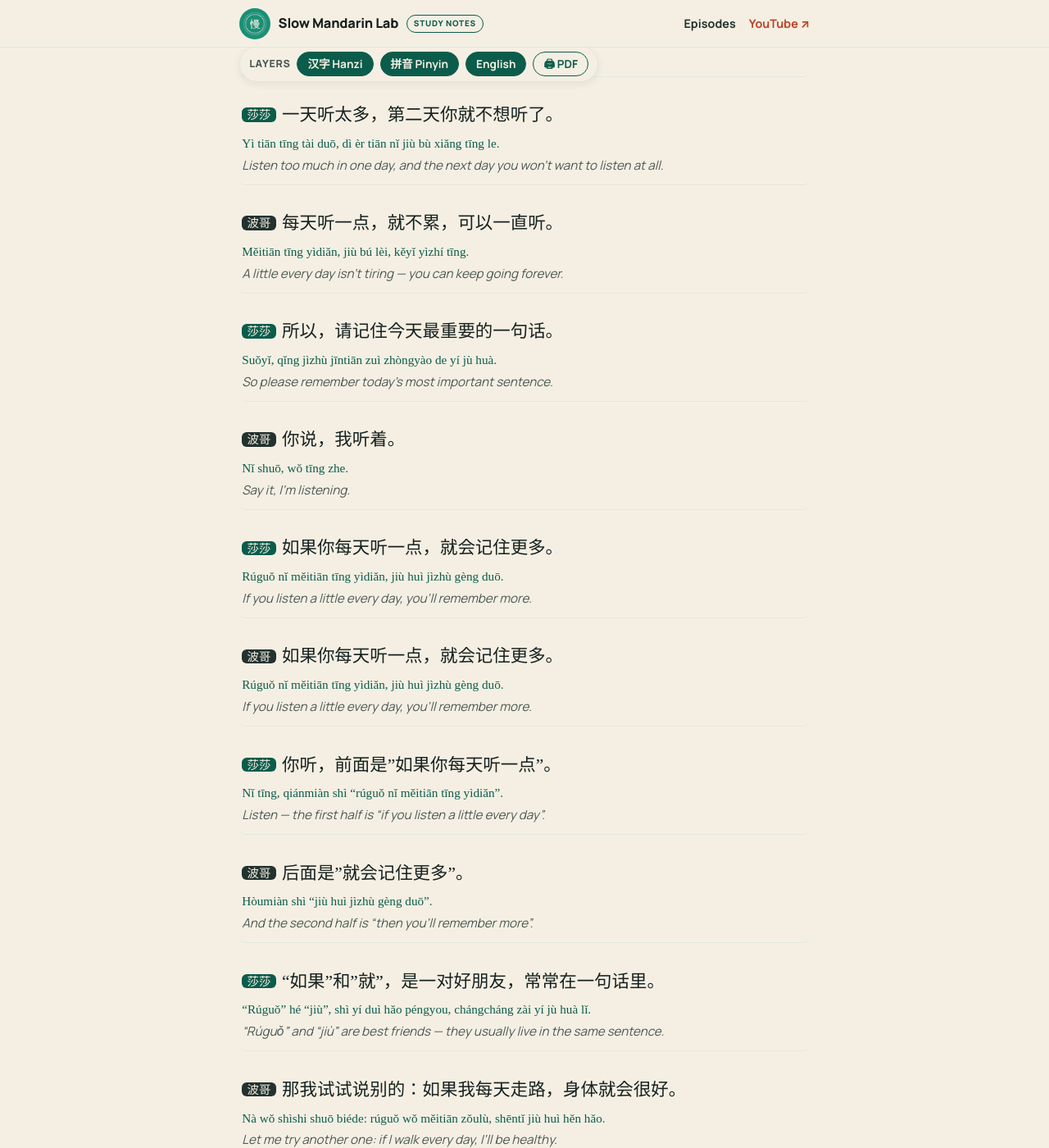
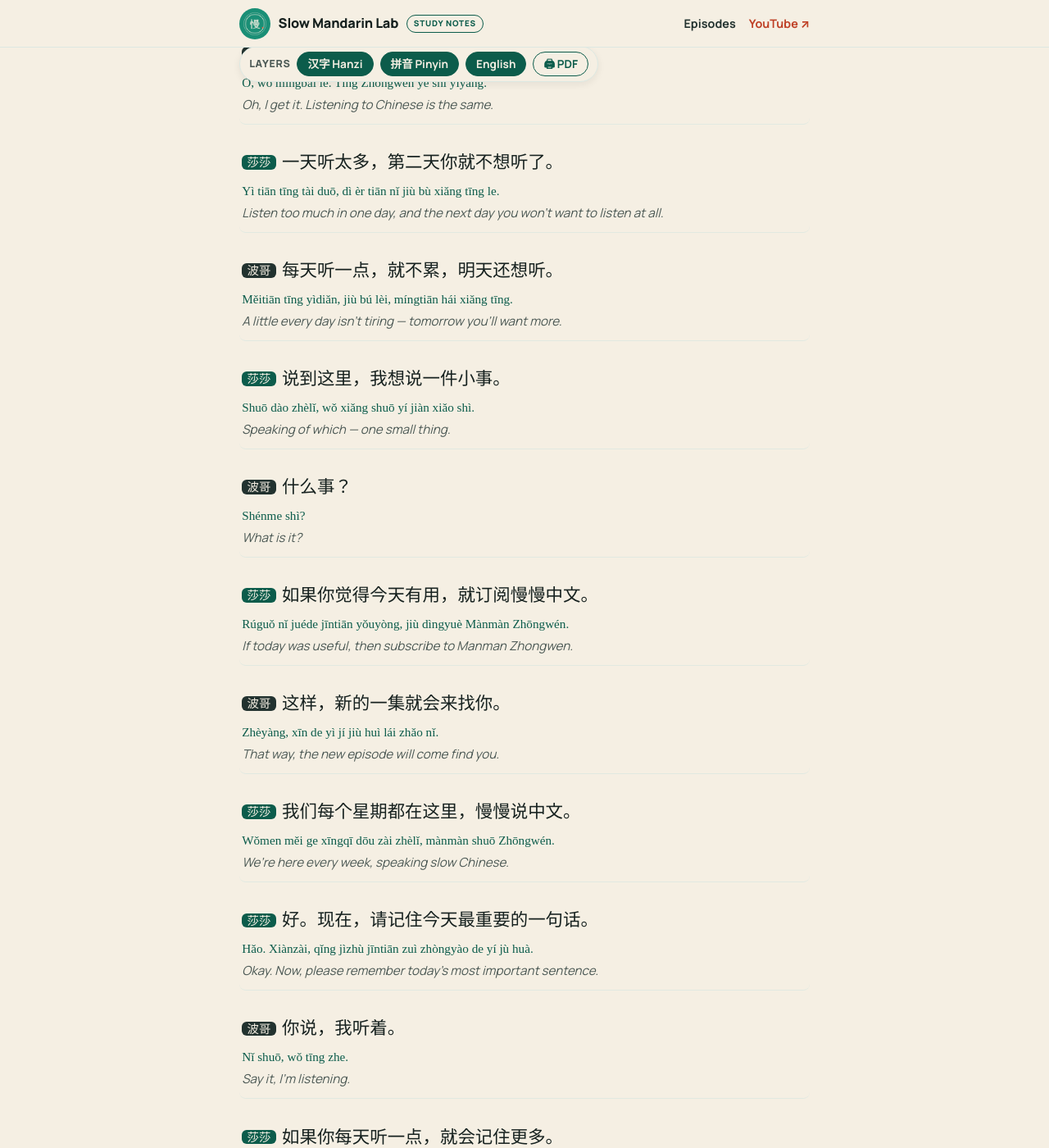
Before and after one commit to bowang168/slow-mandarin-lab, a Jekyll site: the page built from episodes/001-why-you-forget-chinese-words.md, in a window 1280 px wide and 1400 px high, scrolled down 14689 px. Shown: the whole window at 82% size. Built offline with Jekyll 4.4.1, drawn with Linux system fonts in a browser that asks for light colours; some web fonts are replaced; some of the changed text lies outside the part shown.

Commit message:
sync(ep001): CTA repositioning + five in-level vocabulary swaps from lexical gate pass

```diff
--- a/episodes/001-why-you-forget-chinese-words.md
+++ b/episodes/001-why-you-forget-chinese-words.md
@@ -4,6 +4,7 @@ title: "Why You Forget Chinese Words · 为什么你记不住中文词"
 description: "Full transcript with Hanzi, pinyin and English, key vocabulary, and the 如果…就… pattern — free study notes for Slow Mandarin Lab Episode 1."
 permalink: /episodes/001-why-you-forget-chinese-words/
 ---
+
 
 **Slow Mandarin Lab · Episode 1** — free study notes
 Video: *link added on publish* · Channel: [youtube.com/@SlowMandarinLab](https://www.youtube.com/@SlowMandarinLab)
@@ -212,9 +213,41 @@ Duì. Jiàn yí cì, huì wàng; chángcháng jiàn, jiù jìzhù le.
 Ó — jiàn yí cì, huì wàng; chángcháng jiàn, jiù jìzhù le.
 *Oh — meet once, forget; meet often, remember.*
 
-**莎莎：**小美学了十个词，可是每个词，她只见了一次。
-Xiǎoměi xué le shí ge cí, kěshì měi ge cí, tā zhǐ jiàn le yí cì.
-*Xiaomei learned ten words, but she only met each word once.*
+### 小任务 · Your turn
+
+**莎莎：**现在，请你做一件小事。
+Xiànzài, qǐng nǐ zuò yí jiàn xiǎo shì.
+*Now, please do one small thing.*
+
+**波哥：**什么小事？
+Shénme xiǎo shì?
+*What small thing?*
+
+**莎莎：**用"忘了"说一句话，写在评论区。
+Yòng "wàng le" shuō yí jù huà, xiě zài pínglùnqū.
+*Make one sentence with "wàng le" and write it in the comments.*
+
+**波哥：**我先来：我忘了他的名字。
+Wǒ xiān lái: wǒ wàng le tā de míngzi.
+*I'll go first: I forgot his name.*
+
+**莎莎：**很好。再来一句？
+Hěn hǎo. Zài lái yí jù?
+*Nice. One more?*
+
+**波哥：**哎呀，我忘了买牛奶！
+Āiyā, wǒ wàng le mǎi niúnǎi!
+*Oh no, I forgot to buy milk!*
+
+**莎莎：**哈哈，太好了。你也写一句，我们会看，也会回你。
+Hāhā, tài hǎo le. Nǐ yě xiě yí jù, wǒmen huì kàn, yě huì huí nǐ.
+*Haha, perfect. You write one too — we read them and we reply.*
+
+### 第一部分（续）· Words are like friends, continued
+
+**莎莎：**好，回到小美。她学了十个词，可是每个词，她只见了一次。
+Hǎo, huí dào Xiǎoměi. Tā xué le shí ge cí, kěshì měi ge cí, tā zhǐ jiàn le yí cì.
+*Okay, back to Xiaomei. She learned ten words — but met each one only once.*
 
 **波哥：**所以今天早上，那些词都走了。
 Suǒyǐ jīntiān zǎoshang, nàxiē cí dōu zǒu le.
@@ -348,13 +351,13 @@ Kěshì, shuō gěi shéi tīng ne? Wǒ méiyǒu Zhōngguó péngyou.
 Shuō gěi zìjǐ tīng, yě kěyǐ. Zài jiālǐ shuō, zǒulù de shíhou shuō.
 *Saying it to yourself works too. At home, or while you walk.*
 
-**波哥：**一个人说话，不奇怪吗？
-Yí ge rén shuōhuà, bù qíguài ma?
-*Talking to myself — isn't that weird?*
+**波哥：**一个人说话，没问题吗？
+Yí ge rén shuōhuà, méi wèntí ma?
+*Talking to myself — is that okay?*
 
-**莎莎：**不奇怪，这是学习。你试试，今天学了"忘了"，你说一句。
-Bù qíguài, zhè shì xuéxí. Nǐ shìshi, jīntiān xué le "wàng le", nǐ shuō yí jù.
-*Not weird — it's learning. Try it: today you learned "wàng le", make a sentence.*
+**莎莎：**没问题，这是学习。你试试，今天学了"忘了"，你说一句。
+Méi wèntí, zhè shì xuéxí. Nǐ shìshi, jīntiān xué le "wàng le", nǐ shuō yí jù.
+*Totally fine — it's learning. Try it: today you learned "wàng le", make a sentence.*
 
 **波哥：**嗯……哎呀，我忘了今天是星期一！
 Ǹg… āiyā, wǒ wàng le jīntiān shì xīngqīyī!
@@ -368,9 +371,9 @@ Hāhā! Nǐ kàn, nǐ xiào le. Nǐ xiào de shíhou, zhège cí jiù jìzhù le
 Zhēnde ma? Wèishénme?
 *Really? Why?*
 
-**莎莎：**因为这句话是你的。书上的句子是别人的。
-Yīnwèi zhè jù huà shì nǐ de. Shū shàng de jùzi shì biéren de.
-*Because that sentence is yours. Sentences in books belong to someone else.*
+**莎莎：**因为这句话是你的。书上的句子，不是你的。
+Yīnwèi zhè jù huà shì nǐ de. Shū shàng de jùzi, búshì nǐ de.
+*Because that sentence is yours. The sentences in books are not.*
 
 **波哥：**我说的句子，是我的。
 Wǒ shuō de jùzi, shì wǒ de.
@@ -446,13 +449,33 @@ Duì. Kěshì měitiān chī yí ge píngguǒ, hěn hǎo.
 Yì tiān tīng tài duō, dì èr tiān nǐ jiù bù xiǎng tīng le.
 *Listen too much in one day, and the next day you won't want to listen at all.*
 
-**波哥：**每天听一点，就不累，可以一直听。
-Měitiān tīng yìdiǎn, jiù bú lèi, kěyǐ yìzhí tīng.
-*A little every day isn't tiring — you can keep going forever.*
+**波哥：**每天听一点，就不累，明天还想听。
+Měitiān tīng yìdiǎn, jiù bú lèi, míngtiān hái xiǎng tīng.
+*A little every day isn't tiring — tomorrow you'll want more.*
 
-**莎莎：**所以，请记住今天最重要的一句话。
-Suǒyǐ, qǐng jìzhù jīntiān zuì zhòngyào de yí jù huà.
-*So please remember today's most important sentence.*
+**莎莎：**说到这里，我想说一件小事。
+Shuō dào zhèlǐ, wǒ xiǎng shuō yí jiàn xiǎo shì.
+*Speaking of which — one small thing.*
+
+**波哥：**什么事？
+Shénme shì?
+*What is it?*
+
+**莎莎：**如果你觉得今天有用，就订阅慢慢中文。
+Rúguǒ nǐ juéde jīntiān yǒuyòng, jiù dìngyuè Mànmàn Zhōngwén.
+*If today was useful, then subscribe to Manman Zhongwen.*
+
+**波哥：**这样，新的一集就会来找你。
+Zhèyàng, xīn de yì jí jiù huì lái zhǎo nǐ.
+*That way, the new episode will come find you.*
+
+**莎莎：**我们每个星期都在这里，慢慢说中文。
+Wǒmen měi ge xīngqī dōu zài zhèlǐ, mànmàn shuō Zhōngwén.
+*We're here every week, speaking slow Chinese.*
+
+**莎莎：**好。现在，请记住今天最重要的一句话。
+Hǎo. Xiànzài, qǐng jìzhù jīntiān zuì zhòngyào de yí jù huà.
+*Okay. Now, please remember today's most important sentence.*
 
 **波哥：**你说，我听着。
 Nǐ shuō, wǒ tīng zhe.
@@ -494,29 +517,13 @@ Rúguǒ nǐ jīntiān hěn lèi, jiù zǎodiǎn shuìjiào.
 Duì! Nǐ kàn, "rúguǒ… jiù…", shénme dōu néng shuō.
 *Right! See — with "rúguǒ… jiù…" you can say anything.*
 
-**波哥：**莎莎，今天这三个办法，我觉得真的有用。
-Shāsha, jīntiān zhè sān ge bànfǎ, wǒ juéde zhēnde yǒuyòng.
-*Sasha, these three methods today are really useful.*
+**波哥：**等等——你刚才那句"如果你觉得今天有用"，就是"如果……就……"！
+Děngdeng — nǐ gāngcái nà jù "rúguǒ nǐ juéde jīntiān yǒuyòng", jiùshì "rúguǒ… jiù…"!
+*Wait — your line just now, "if today was useful" — that was "rúguǒ… jiù…"!*
 
-**莎莎：**如果你也觉得有用，就订阅我们。
-Rúguǒ nǐ yě juéde yǒuyòng, jiù dìngyuè wǒmen.
-*If you find them useful too, then subscribe.*
-
-**波哥：**哈哈，你也用了"如果……就……"！
-Hāhā, nǐ yě yòng le "rúguǒ… jiù…"!
-*Haha, you just used "rúguǒ… jiù…" yourself!*
-
-**莎莎：**对呀。如果你订阅，新的一集就会来找你。
-Duì ya. Rúguǒ nǐ dìngyuè, xīn de yì jí jiù huì lái zhǎo nǐ.
-*Exactly. If you subscribe, the new episode will come find you.*
-
-**波哥：**我们每个星期都在这里，慢慢说中文。
-Wǒmen měi ge xīngqī dōu zài zhèlǐ, mànmàn shuō Zhōngwén.
-*We're here every week, speaking slow Chinese.*
-
-**莎莎：**每天听一点，就从这里开始。
-Měitiān tīng yìdiǎn, jiù cóng zhèlǐ kāishǐ.
-*A little every day — start right here.*
+**莎莎：**哈哈，被你发现了。它真的到处都在。
+Hāhā, bèi nǐ fāxiàn le. Tā zhēnde dàochù dōu zài.
+*Haha — you caught me. It really is everywhere.*
 
 ### 快问快答 · Speed round
 
@@ -574,9 +581,9 @@ Rúguǒ nǐ měitiān tīng yìdiǎn, jiù huì jìzhù gèng duō!
 Tài hǎo le, quán duì!
 *Perfect — all correct!*
 
-**波哥：**小美听了今天这一集，一定会开心的。
-Xiǎoměi tīng le jīntiān zhè yì jí, yídìng huì kāixīn de.
-*When Xiaomei hears this episode, she'll be so happy.*
+**波哥：**小美听了今天这一集，会很开心的。
+Xiǎoměi tīng le jīntiān zhè yì jí, huì hěn kāixīn de.
+*When Xiaomei hears this episode, she'll be very happy.*
 
 ### 总结 · Recap
 
@@ -596,9 +603,9 @@ Xué yí ge cí, jiù yòng tā shuō yí jù huà.
 Hái yǒu zuì zhòngyào de: rúguǒ nǐ měitiān tīng yìdiǎn, jiù huì jìzhù gèng duō.
 *And the most important one: if you listen a little every day, you'll remember more.*
 
-**莎莎：**别忘了那件小事：用"忘了"写一句话，放在评论区。
-Bié wàng le nà jiàn xiǎo shì: yòng "wàng le" xiě yí jù huà, fàng zài pínglùnqū.
-*Don't forget your little task: write one sentence with "wàng le" in the comments.*
+**莎莎：**还有那件小事别忘了——你的"忘了"句子，我们等着看。
+Hái yǒu nà jiàn xiǎo shì bié wàng le — nǐ de "wàng le" jùzi, wǒmen děng zhe kàn.
+*And don't forget that little task — your "wàng le" sentence. We'll be watching for it.*
 
 **波哥：**下一集，我们讲一个小故事，叫《我今天不想上班》。
 Xià yì jí, wǒmen jiǎng yí ge xiǎo gùshi, jiào "Wǒ jīntiān bù xiǎng shàngbān".
```
Also changed, not shown: other parts of episodes/001-why-you-forget-chinese-words.md (+3 -33 lines).
